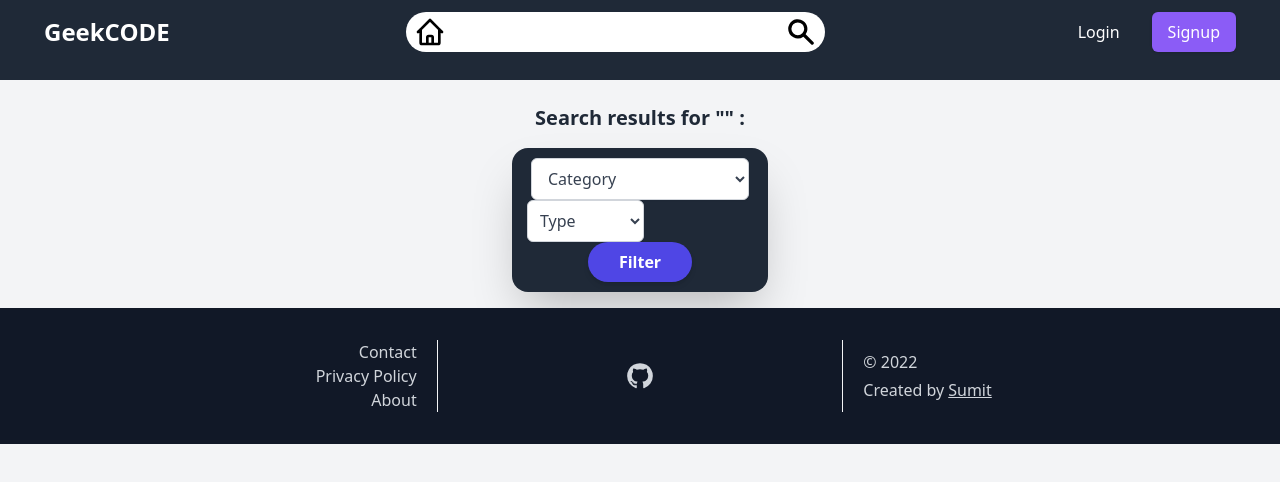
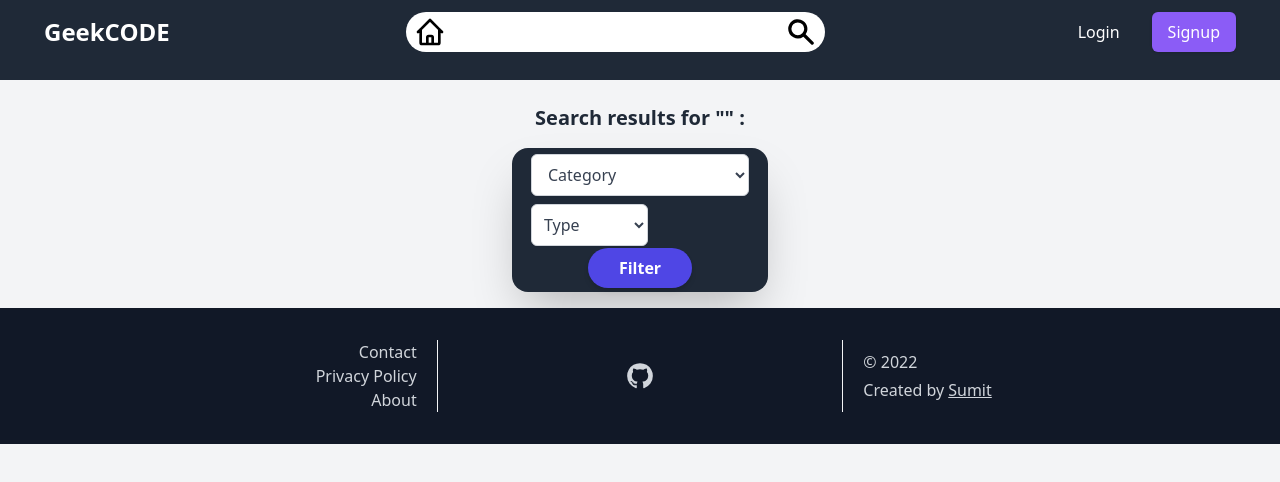
Before and after one commit to Sumit-968/geek-code, a React (Create React App) app in the folder frontend/: page /search in a window 1280 px wide. Shown: the top 482 px of the page. Built offline with nearby package versions, Linux system fonts and the light colour scheme; no server answers.

Commit message:
fix error

```diff
--- a/frontend/src/core/Search.js
+++ b/frontend/src/core/Search.js
@@ -210,8 +210,8 @@ const Search = () => {
 
       <div class="mx-auto bg-gray-800 p-6 h-36 w-64 rounded-2xl shadow-2xl text-center">
         <div class="flex flex-col h-full items-center justify-center">
-          <div class="flex h-full flex-col justify-center mx-2">
-            <div className="mx-1">
+          <div class="flex h-full flex-col justify-center">
+            <div className="mx-1 my-1">
               <select
                 class="block text-gray-700 py-2 px-3 border border-gray-300 bg-white rounded-md shadow-sm focus:outline-none focus:ring-primary-500 focus:border-primary-500"
                 name="category"
@@ -236,7 +236,7 @@ const Search = () => {
               <option value="Other">Other</option>
               </select>
             </div>
-            <div>
+            <div className="mx-1 my-1">
               <select
                 class="block text-gray-700 py-2 px-2 border border-gray-300 bg-white rounded-md shadow-sm focus:outline-none focus:ring-primary-500 focus:border-primary-500"
                 onChange={handleChange("cardType")}
```
